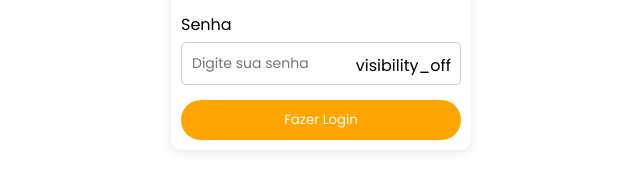
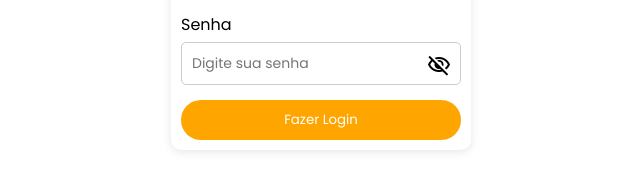
Before and after one commit to EnzoRZequim/Usina-Eco-Cultural-front-end, a website: page front/pages/login.html in a window 1280 px wide. Shown: the part 493-684 px from the top of the page, 319-959 px from the left. Drawn offline with nearby package versions, Linux system fonts and the light colour scheme.

Commit message:
fix eye-icon bt 2

```diff
--- a/front/pages/login.html
+++ b/front/pages/login.html
@@ -7,6 +7,7 @@
     <link rel="stylesheet" href="../styles/styles.css" />
     <!-- Inclusão do CSS -->
     <link href="https://fonts.googleapis.com/css2?family=Poppins:wght@400;700&display=swap" rel="stylesheet" />
+    <link rel="stylesheet" href="https://fonts.googleapis.com/css2?family=Material+Symbols+Outlined:opsz,wght,FILL,GRAD@20..48,100..700,0..1,-50..200&" />
 </head>
 
 <body style="
```
